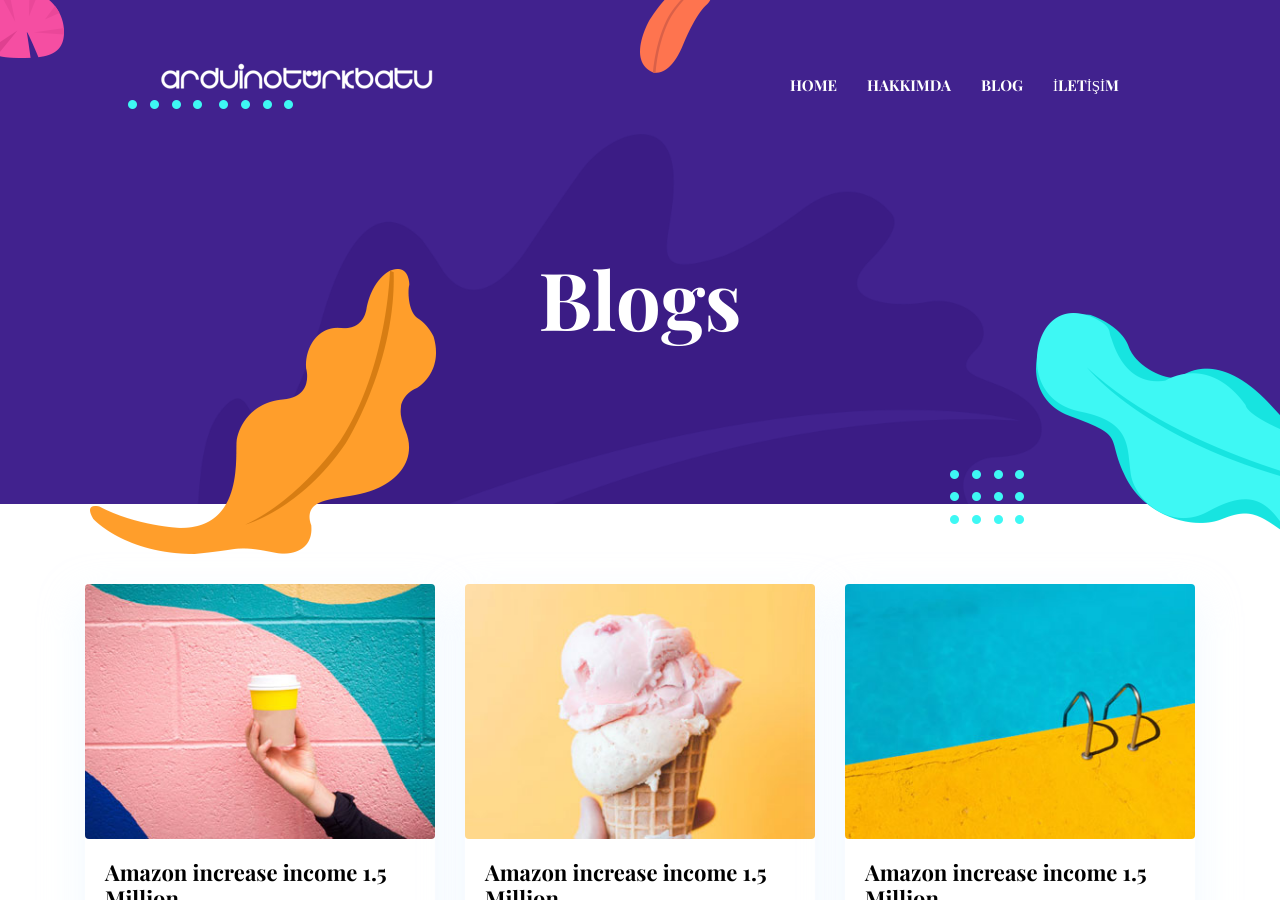
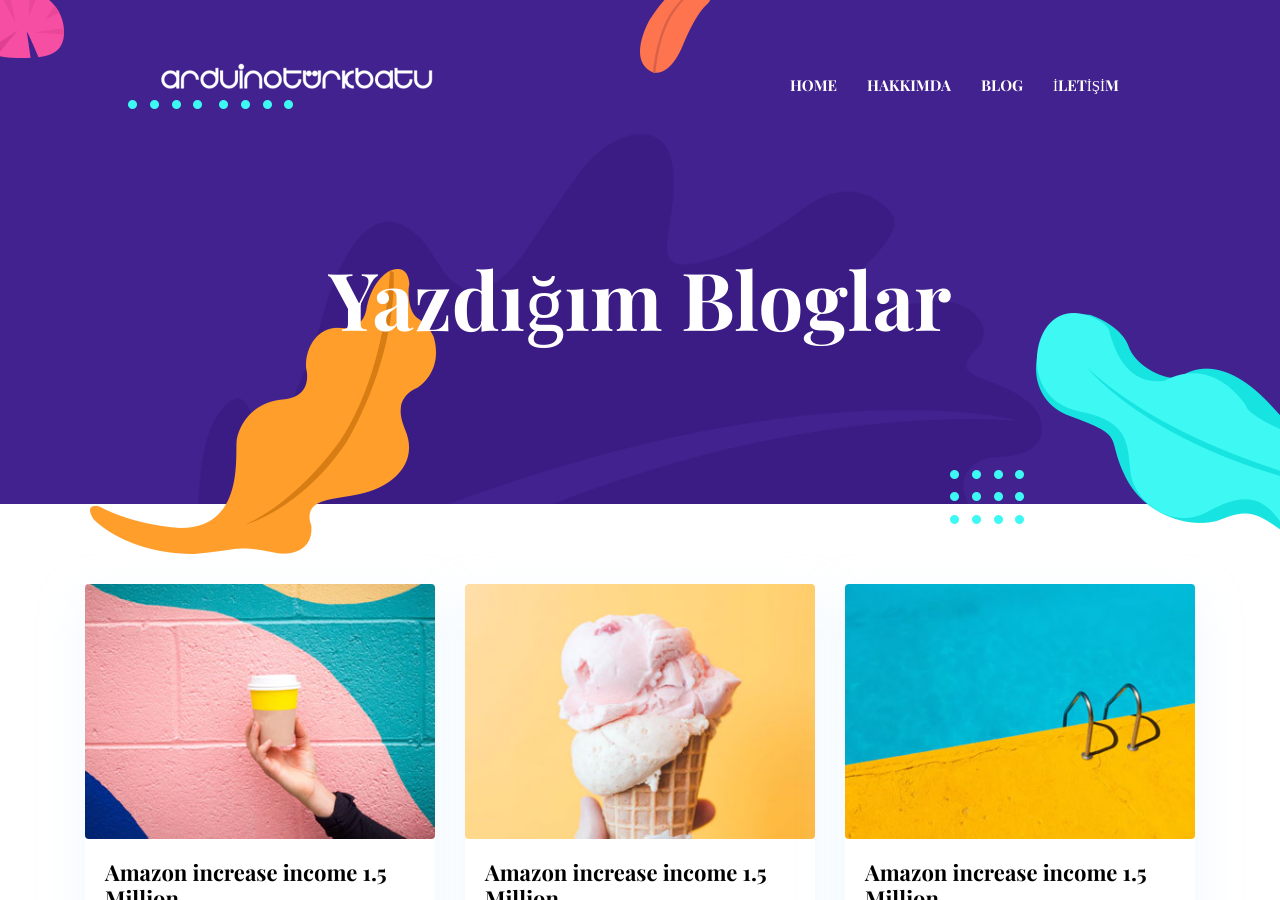
Before and after one commit to arduinoturkbatu/arduinoturkbatu.github.io, a Jekyll site: the page built from _pages/blog.html, in a window 1280 px wide and 900 px high. Built offline with Jekyll 4.4.1, drawn with Linux system fonts in a browser that asks for light colours.

Commit message:
Update blog.html

```diff
--- a/_pages/blog.html
+++ b/_pages/blog.html
@@ -1,6 +1,6 @@
 ---
 layout: page
-title: Blogs
+title: Yazdığım Bloglar
 ---
 <!-- blog -->
 <section class="section">
@@ -13,16 +13,3 @@
   </div>
 </section>
 <!-- /blog -->
-
-<!-- clients -->
-<section class="section bg-light">
-  <div class="container">
-    <div class="row">
-      <div class="col-12 text-center">
-        <h2 class="section-title">My Clients</h2>
-      </div>
-    </div>
-    {% include client-slider.html %}
-  </div>
-</section>
-<!-- /clients -->
```
